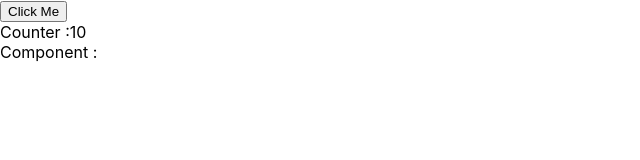
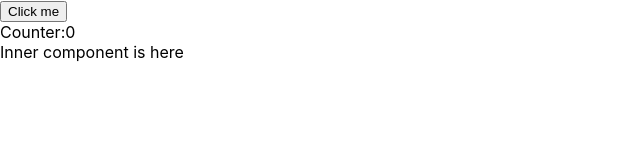
Before and after one commit to narayanbhadaniya/React, a React (Create React App) app in the folder app1/: page / in a window 1280 px wide. Shown: the top 160 px of the page, without its empty margins (0-640 px from the left). Built offline with nearby package versions, Linux system fonts and the light colour scheme.

Commit message:
Right Mount Unmount

```diff
--- a/app1/src/App.js
+++ b/app1/src/App.js
@@ -1,112 +1,109 @@
-import React from "react";
-import "./App.css";
+//import logo from './logo.svg';
+import './App.css';
+import React from 'react';
 
-class InnerComponent extends React.Component{
-  render(){
-    return(
-      <div>
-        Inner Component is Here
-      </div>
-    )
+class InnerComponent extends React.Component
+{
+  render()
+  {
+    return <div>Inner component is here</div>
   }
-  componentWillUnmount(){
-    console.log("Unmounting Inner Component")
+
+  componentDidMount()
+  {
+    console.log("####Mounting InnerComponent####")
+  }
+
+  componentWillUnmount()
+  {
+    console.log("****Unmounting InnerComponent****")
   }
 
 }
 
-
-class App extends React.Component {
-  state = { counter: 10 , importnnerComponent : <InnerComponent/> };
-  constructor(props) {
+class App extends React.Component
+{
+  state = {counter:0, innerComponent:<InnerComponent/>}
+  constructor(props)
+  {
     super(props)
-    console.log("I am inside constructor")
+    console.log("I am inside Constructor")
   }
 
-
-  counterIncrement = ()=>{
-    this.setState({counter:this.state.counter+1})
-    this.setState({innerComponent :<div>Unmounted</div>})
-
-  }
-  static getDerivedStateFromProps(){
-    console.log("I am inside Derived State")
+  static getDerivedStateFromProps()
+  {
+    console.log("I am inside getDerivedStateFromProps")
     return true
   }
 
-  shouldComponentUpdate(){
-    console.log("I am inside Should Component Update")
-    return true;
+  shouldComponentUpdate()
+  {
+    console.log("Inside shouldComponentUpdate")
+    return true
+  }
+
+  incrementCounter = () =>
+  {
+    //updating state on function call
+    this.setState({counter:this.state.counter+1})
+    if(this.state.counter % 2 == 0)
+    {
+      this.setState({innerComponent:<InnerComponent/>})
+    }
+    else
+    {
+      this.setState({innerComponent:<div>Unmounted</div>})
+    }
 
   }
-  //overridden render function
-  render() {
-    console.log("I am inside Render")
+
+  // Overridden render function
+  render()
+  {
+    console.log("Inside the render method")
     console.log(this.props)
     return (
         <div>
-        <button onClick={this.counterIncrement}>Click Me</button>
+          <button onClick={this.incrementCounter}>Click me</button>
           <br/>
-        Counter :{this.state.counter}
+          Counter:{this.state.counter}
           <br/>
-        <div>Component :{this.innerComponent}</div>
-
-
+          <div>{this.state.innerComponent}</div>
         </div>
-    );
-  }
-  getSnapshotBeforeUpdate(prevProps,prevState){
-    console.log("I am inside Get Snapshot Before Update")
-    console.log("Previous State : "+ prevState)
-    console.log("Previous Props : "+ prevProps)
-    console.log("Props : "+ this.props)
-    console.log("State : "+ this.state)
-    return true
-
+    )
   }
 
-  componentDidMount(){
-    console.log("I am inside ComponentDid Mount")
+  getSnapshotBeforeUpdate(prevProps, prevState)
+  {
+    console.log("Inside getSnapshotBeforeUpdate")
+    console.log("Previous Prop:")
+    console.log(prevProps)
+    console.log("Previous State:")
+    console.log(prevState)
+    console.log("--------------------")
+    console.log("Updated Prop:")
+    console.log(this.props)
+    console.log("Update State:")
+    console.log(this.state)
     return true
+  }
 
+  componentDidMount()
+  {
+    console.log("I am inside componentDidMount")
   }
 }
 
-// function myComponent() {
-//   return <h1>Hello My Component</h1>;
-// }
-
-// class MyClassComponent extends React.Component {
-//   render() {
-//     return <h1>Class Component</h1>;
-//   }
-// }
-
-// function App(props) {
-//   console.log(props.color);
-//   console.log(props.size);
-//   console.log(props.clickEvent);
+// function App(props)
+// {
+//   console.log(props.color)
+//   console.log(props.size)
+//   console.log(props.clickEvent)
 //   return (
 //     <div className="App">
-//       <button onClick={props.clickEvent} >Click Me</button>
+//       <button onClick={props.clickEvent}>Click me</button>
 //     </div>
 //   );
 // }
 
-//const classComponent = new MyClassComponent();
-
-//const myComponent = () =>{
-//return <h1>Hello</h1>
-//}
-//return myComponent();
-
-//return classComponent.render();
-
-//return React.createElement(
-// "div",
-// null,
-// React.createElement("h1", null, "This is Heading")
-//);
-//}
-
 export default App;
```
Lines whose indentation alone changed are shown as unchanged.
